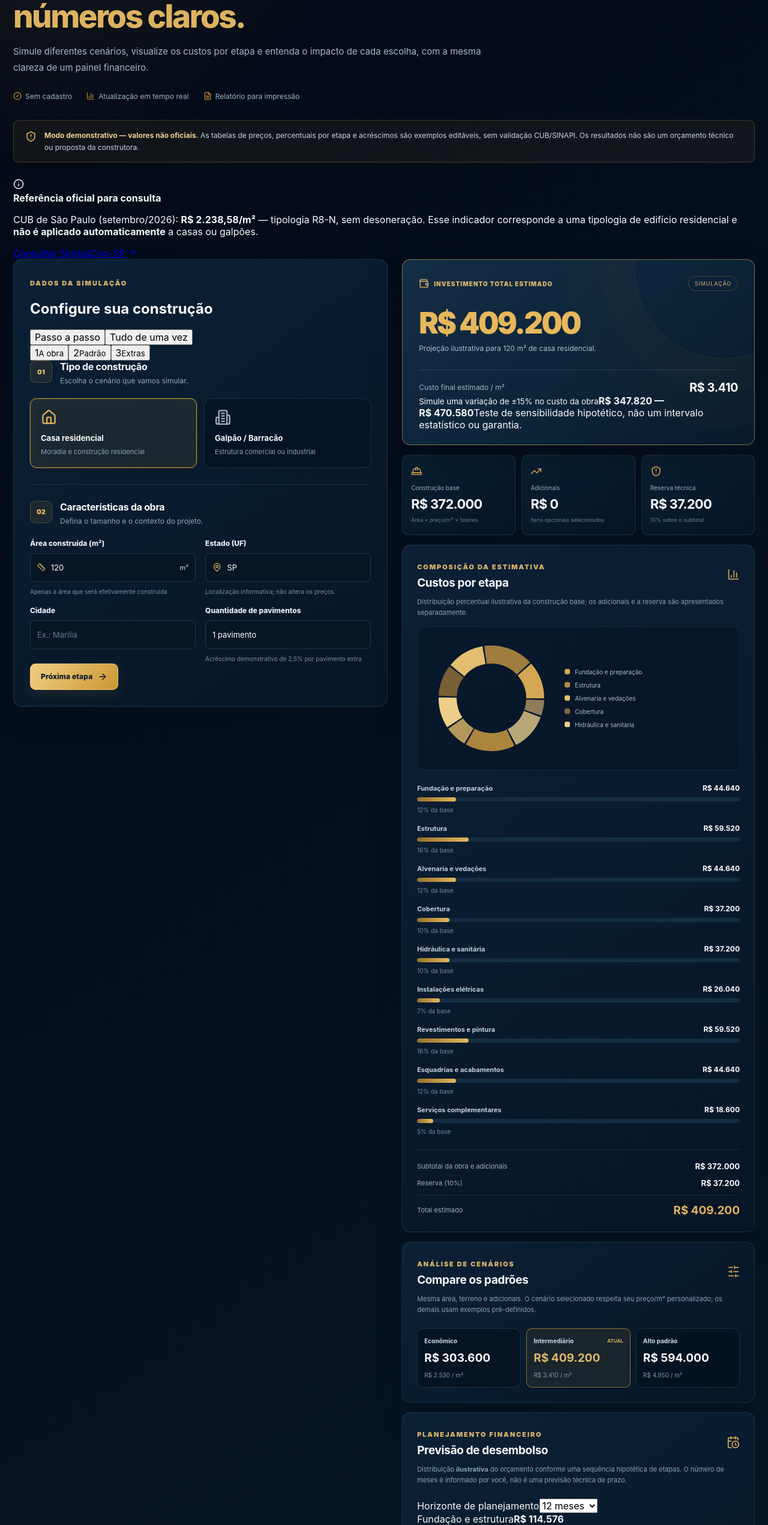
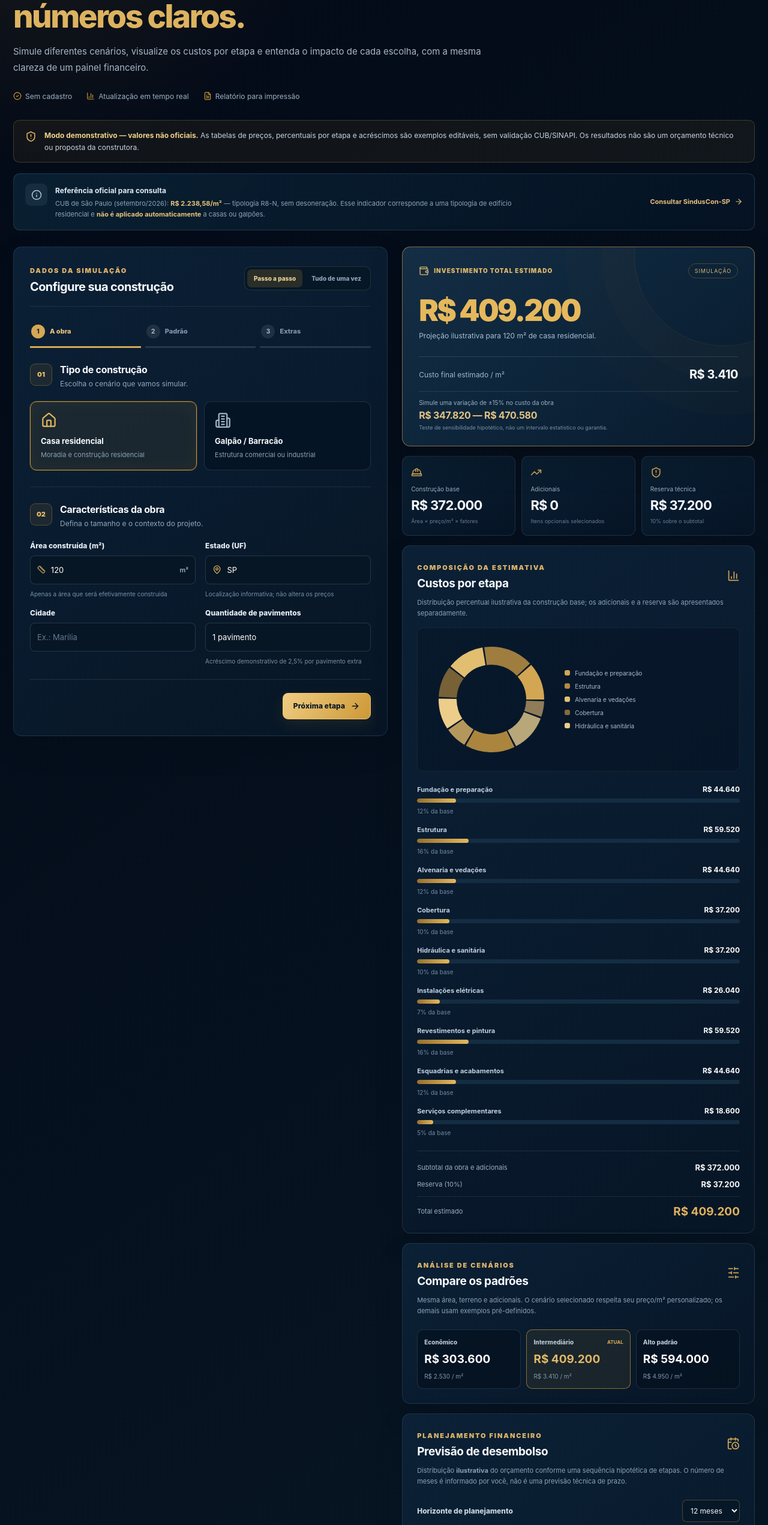
Before and after one commit to FelipeAlves4/calculadora_obras, a React (Vite) app: page / in a window 1280 px wide. Shown: the part 258-2800 px from the top of the page at 60% size. Built offline with nearby package versions, Linux system fonts and the light colour scheme.

Commit message:
style: aprimorar wizard, planejamento, indicadores e módulos de materiais

```diff
--- a/src/styles.css
+++ b/src/styles.css
@@ -38,3 +38,86 @@
   .print-only table { width:100%; border-collapse:collapse; margin-top:8px; } .print-only th { color:#18314b; background:#e8ecf0; text-align:left; } .print-only td,.print-only th { padding:7px 9px; border-bottom:1px solid #dce1e5; } .print-only td:last-child,.print-only th:last-child { text-align:right; }
   .print-only tr { break-inside:avoid; } .print-totals { margin-top:16px!important; } .print-disclaimer { color:#596d7e; border-top:1px solid #ddd; margin-top:20px; padding-top:10px; font-size:8pt; }
 }
+
+/* Refinamento de experiência inspirado nos simuladores pesquisados */
+.official-reference {display:flex;align-items:center;justify-content:space-between;gap:17px;flex-wrap:wrap;margin:-9px 0 27px;padding:16px 19px;border-radius:11px;border:1px solid rgba(129,161,190,.20);background:linear-gradient(130deg,rgba(11,37,56,.8),rgba(5,19,36,.92));}
+.official-left {display:flex;align-items:start;gap:13px;flex:1;min-width:220px;}
+.reference-icon {width:37px;height:37px;border-radius:9px;color:#b1c7db;background:rgba(136,166,189,.1);display:grid;place-items:center;flex-shrink:0;}
+.official-reference strong {font-size:12px;color:#e1ebf4;}
+.official-reference p {max-width:780px;font-size:11px;color:#8ca4b7;line-height:1.6;margin:5px 0 0;}
+.official-reference b {color:#e8c479;}
+.official-reference a {display:flex;align-items:center;gap:7px;color:#e7c07b;font-weight:750;font-size:11px;text-decoration:none;white-space:nowrap;}
+.official-reference a:hover {text-decoration:underline;}
+
+.wizard-heading {display:flex;align-items:center;justify-content:space-between;flex-wrap:wrap;gap:13px;border-bottom:1px solid rgba(255,255,255,.08);padding-bottom:20px;margin-bottom:23px;}
+.wizard-heading h2 {font-size:20px;letter-spacing:-.03em;margin:7px 0 0;}
+.mode-switch {display:flex;flex-wrap:wrap;gap:4px;padding:4px;border:1px solid rgba(255,255,255,.12);border-radius:10px;background:#061726;}
+.mode-switch button {background:transparent;color:#8fa6bb;border:0;border-radius:7px;padding:9px 11px;font-size:10px;font-weight:800;}
+.mode-switch button.active {background:rgba(201,151,50,.18);color:#eed294;}
+.wizard-progress {display:grid;grid-template-columns:repeat(3,minmax(0,1fr));gap:7px;margin:0 0 26px;}
+.wizard-progress button {display:flex;align-items:center;gap:8px;min-width:0;border:0;border-bottom:3px solid rgba(255,255,255,.12);padding:7px 2px 13px;background:transparent;text-align:left;}
+.wizard-progress button span {width:23px;height:23px;display:grid;place-items:center;border-radius:50%;background:rgba(255,255,255,.09);font-size:10px;color:#9eafc0;font-weight:800;flex-shrink:0;}
+.wizard-progress button small {font-size:11px;font-weight:800;color:#8196aa;}
+.wizard-progress button.active {border-color:#d4a854;}
+.wizard-progress button.active span {background:#d4a854;color:#102034;}
+.wizard-progress button.active small {color:#eac47e;}
+.wizard-progress button.completed {border-color:rgba(201,151,50,.4);}
+.wizard-progress button.completed span {background:rgba(201,151,50,.14);color:#dfb561;}
+.wizard-navigation {display:flex;align-items:center;justify-content:flex-end;gap:10px;margin-top:22px;padding-top:22px;border-top:1px solid rgba(255,255,255,.10);}
+.wizard-navigation .btn {min-width:146px;}
+.simulation-range {position:relative;z-index:1;display:grid;gap:5px;margin-top:16px;padding:12px 0 0;border-top:1px solid rgba(214,232,245,.11);}
+.simulation-range small {font-size:10px;color:#9bb2c4;}
+.simulation-range strong {font-size:16px;color:#e3c382;letter-spacing:-.02em;word-break:break-word;}
+.simulation-range span {font-size:9px;color:#7691a7;line-height:1.4;}
+.budget-analysis {display:grid;gap:10px;padding:18px 20px;border:1px solid rgba(201,151,50,.24);background:rgba(201,151,50,.065);border-radius:11px;}
+.budget-analysis>div {display:flex;justify-content:space-between;gap:12px;align-items:center;flex-wrap:wrap;}
+.budget-analysis>div+div {padding-top:10px;border-top:1px solid rgba(201,151,50,.12);}
+.budget-analysis span {font-size:11px;color:#afc2d4;}
+.budget-analysis strong {font-size:15px;color:#ead09e;}
+.budget-analysis .within-budget {color:#7cd4b5;}
+.budget-analysis .over-budget {color:#ffb3a7;}
+.budget-planner .months-bar {display:flex;justify-content:space-between;align-items:center;flex-wrap:wrap;gap:9px;margin-bottom:16px;}
+.months-bar label {font-size:12px;font-weight:800;color:#c7d6e3;}
+.months-bar select {font-size:12px;border:1px solid rgba(201,151,50,.36);background:#061827;color:#f7f8fa;padding:9px;border-radius:7px;}
+.phase-summary {display:grid;gap:8px;}
+.phase-summary>div {display:flex;gap:8px;align-items:baseline;justify-content:space-between;border-bottom:1px solid rgba(255,255,255,.06);padding:6px 0;}
+.phase-summary span {font-size:11px;color:#9eb4c8;}
+.phase-summary strong {font-size:11px;color:#e9f1f6;white-space:nowrap;}
+.budget-chart {margin:13px 0;}
+.budget-footer {display:flex;justify-content:space-between;flex-wrap:wrap;gap:8px;border-top:1px solid rgba(255,255,255,.08);padding-top:15px;}
+.budget-footer span {font-size:11px;color:#a8bacb;}
+.budget-footer strong {color:#e9c781;font-size:18px;}
+.material-section {margin:23px 0 39px;border:1px solid rgba(201,151,50,.24);background:linear-gradient(145deg,rgba(12,34,56,.95),rgba(6,22,38,.98));border-radius:15px;overflow:hidden;}
+.materials-heading {display:flex;align-items:center;justify-content:space-between;flex-wrap:wrap;gap:13px;padding:27px 28px 20px;border-bottom:1px solid rgba(255,255,255,.08);}
+.materials-heading h2 {font-size:25px;letter-spacing:-.04em;margin:10px 0 8px;}
+.materials-heading p {max-width:780px;font-size:12px;color:#99afc1;line-height:1.7;margin:0;}
+.materials-badge {display:flex;align-items:center;gap:7px;padding:10px 12px;border:1px solid rgba(201,151,50,.26);background:rgba(201,151,50,.06);border-radius:8px;color:#e1bd75;font-size:11px;font-weight:800;}
+.materials-layout {display:grid;grid-template-columns:260px minmax(0,1fr);}
+.materials-tabs {padding:17px 12px;background:rgba(0,10,23,.27);border-right:1px solid rgba(255,255,255,.08);display:grid;align-content:start;gap:7px;}
+.materials-tabs button {display:flex;gap:11px;text-align:left;align-items:center;width:100%;border:1px solid transparent;background:transparent;color:#92a9bc;border-radius:9px;padding:13px 12px;}
+.materials-tabs button.active {color:#deb86b;border-color:rgba(201,151,50,.27);background:rgba(201,151,50,.08);}
+.materials-tabs button:hover {background:rgba(201,151,50,.045);}
+.materials-tabs button svg {flex-shrink:0;}
+.materials-tabs button div {display:grid;gap:4px;}
+.materials-tabs button strong {font-size:12px;}
+.materials-tabs button small {font-size:10px;color:#7a91a7;line-height:1.35;}
+.materials-content {padding:25px 28px 29px;min-width:0;}
+.materials-content h3 {font-size:20px;margin:0 0 6px;letter-spacing:-.02em;}
+.materials-content>p {font-size:12px;line-height:1.65;color:#9ab0c4;max-width:650px;margin:0 0 23px;}
+.materials-fields {display:grid;grid-template-columns:repeat(3,minmax(0,1fr));gap:15px;}
+.material-field {display:grid;gap:8px;min-width:0;}
+.material-field>span {font-size:11px;font-weight:750;color:#d7e4ed;}
+.material-field>div {display:flex;align-items:center;gap:7px;padding:0 11px;border-radius:7px;border:1px solid rgba(183,207,225,.18);background:#051525;}
+.material-field input {width:100%;min-width:0;border:0;background:transparent;color:#fff;padding:12px 0;outline:none;font-size:13px;}
+.material-field strong {white-space:nowrap;font-weight:650;color:#afbfce;font-size:10px;}
+.materials-result {display:flex;align-items:stretch;flex-wrap:wrap;gap:12px;margin:23px 0 14px;}
+.materials-result>div {display:grid;align-content:center;gap:7px;min-width:170px;flex:1;border:1px solid rgba(201,151,50,.3);border-radius:10px;background:rgba(201,151,50,.075);padding:16px 18px;}
+.materials-result small {color:#a7bac9;font-size:11px;}
+.materials-result strong {color:#e3bd70;font-size:clamp(19px,2vw,27px);letter-spacing:-.03em;}
+.formula {display:block;font-size:10px;color:#7790a5;line-height:1.6;}
+.materials-warning {display:flex;align-items:flex-start;gap:10px;border:1px solid rgba(185,205,222,.1);background:rgba(8,21,35,.56);border-radius:8px;padding:12px;margin-top:18px;color:#92a7ba;font-size:10px;line-height:1.6;}
+.materials-warning svg {flex-shrink:0;color:#d1ad6b;}
+.materials-warning strong {color:#c5d6e4;}
+@media(max-width:900px) {.materials-layout {grid-template-columns:1fr;} .materials-tabs {display:flex;overflow-x:auto;border-right:0;border-bottom:1px solid rgba(255,255,255,.08);} .materials-tabs button {width:auto;min-width:135px;} .materials-tabs button small {display:none;} .materials-content {padding:22px;} .materials-fields {grid-template-columns:repeat(2,minmax(0,1fr));}}
+@media(max-width:560px) {.wizard-heading {align-items:flex-start;}.mode-switch {width:100%;} .mode-switch button {flex:1;} .wizard-progress button {flex-direction:column;gap:5px;} .wizard-progress button small {font-size:10px;} .wizard-navigation .btn {min-width:0;flex:1;} .official-reference {padding:13px;} .materials-heading {padding:19px;} .materials-heading h2 {font-size:23px;} .materials-badge {font-size:10px;} .materials-tabs {padding:10px;} .materials-tabs button {min-width:91px;padding:11px 9px;gap:7px;} .materials-content {padding:19px;} .materials-fields {grid-template-columns:1fr 1fr;gap:11px;} .material-field>span {font-size:10px;} .material-field>div {padding:0 8px;} .material-field strong {font-size:9px;} .materials-result strong {font-size:21px;}}
+@media(max-width:380px) {.materials-fields {grid-template-columns:1fr;} .materials-tabs button {min-width:78px;} .materials-tabs button strong {font-size:10px;} .materials-tabs button svg {width:15px;}}
```
